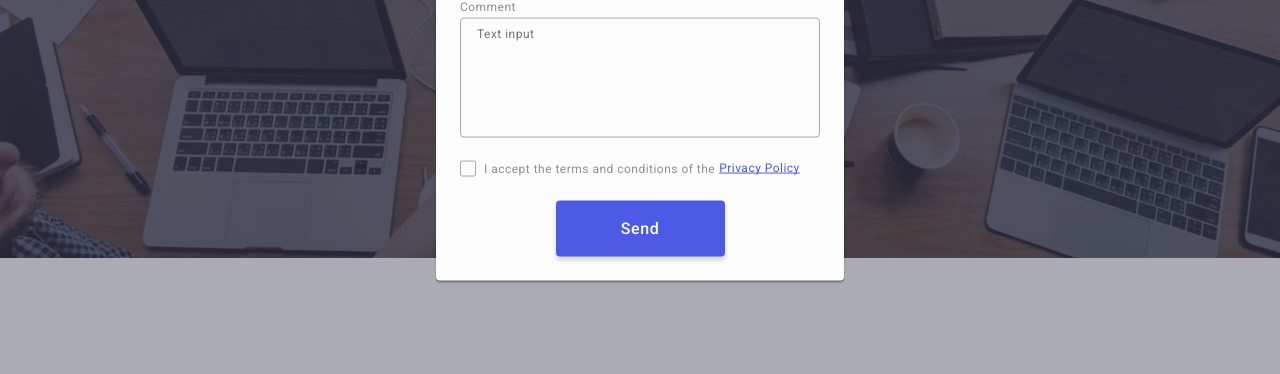
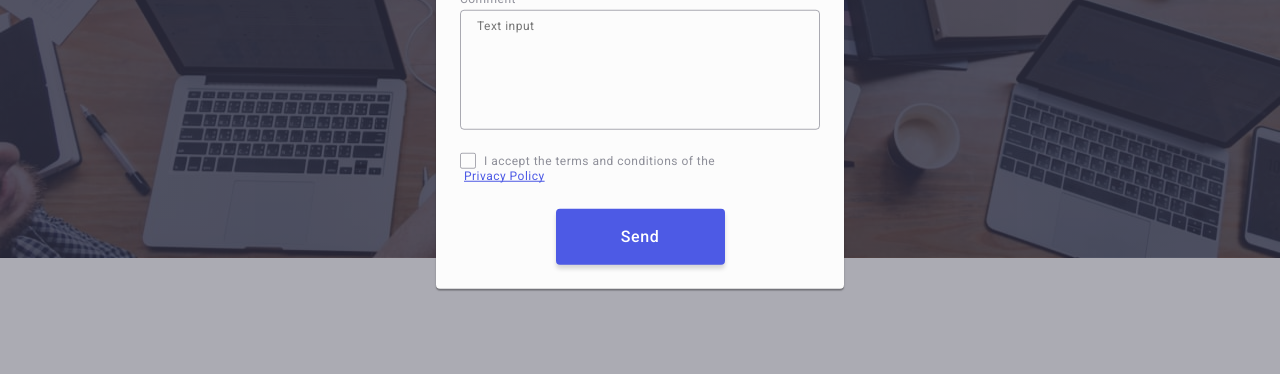
Before and after one commit to lkudryashova/goit-markup-hw-05, a plain HTML site: page index.html in a window 1280 px wide. Shown: the part 415-789 px from the top of the page. Drawn offline with nearby package versions, Linux system fonts and the light colour scheme.

Commit message:
HW 5 update

```diff
--- a/css/style.css
+++ b/css/style.css
@@ -745,8 +745,6 @@ button {
   line-height: 1.17;
   letter-spacing: 0.04em;
   color: #8e8f99;
-  display: inline-flex;
-  align-items: center;
 }
 
 .check-link {
```
